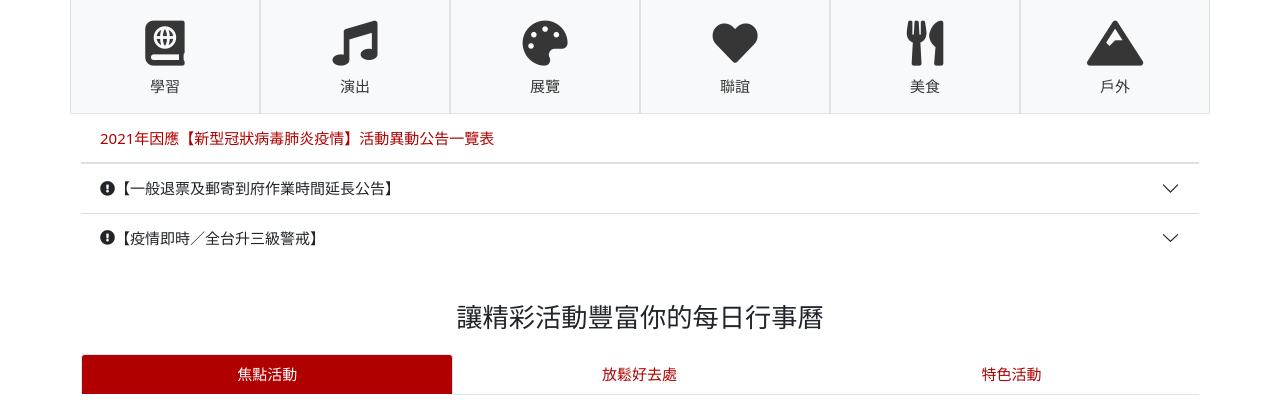
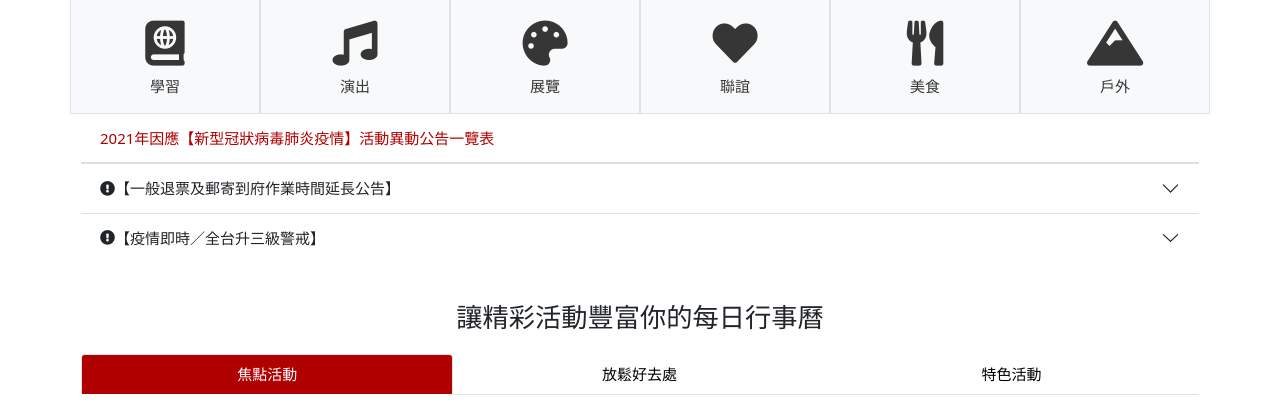
Before and after one commit to hogaga/hogaga.github.io, a plain HTML site: page index.html in a window 1280 px wide. Shown: the part 358-771 px from the top of the page. Drawn offline with nearby package versions, Linux system fonts and the light colour scheme; a web font is replaced by a local one.

Commit message:
改行事曆上方標題變黑色

```diff
--- a/style.css
+++ b/style.css
@@ -187,7 +187,7 @@ html, body {
 }
 
 .calender .nav-link{
-  color: #b10000;
+  color: #000000;
   width: 100%;
 }
 .calender .nav-link:hover{
```
